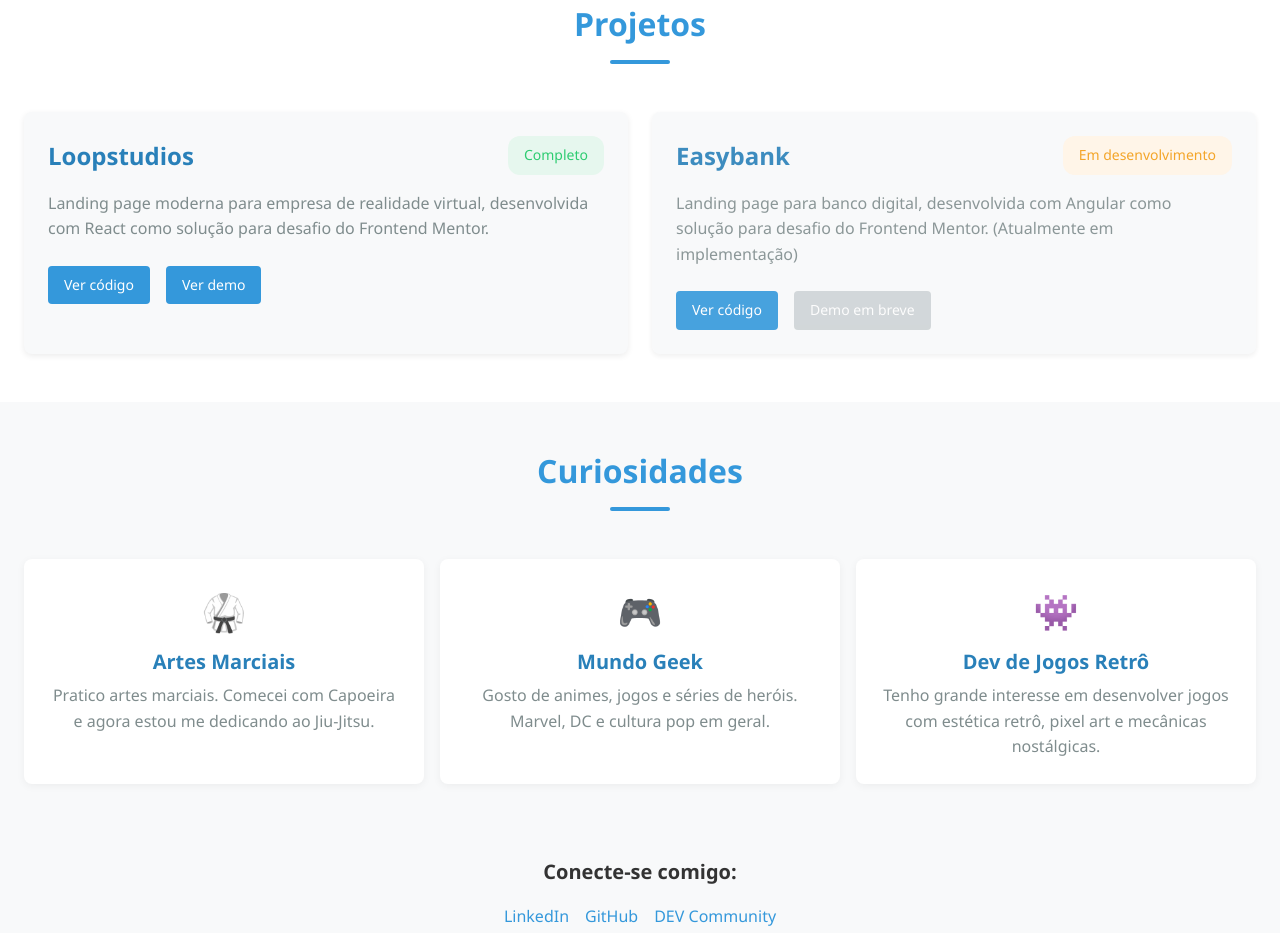
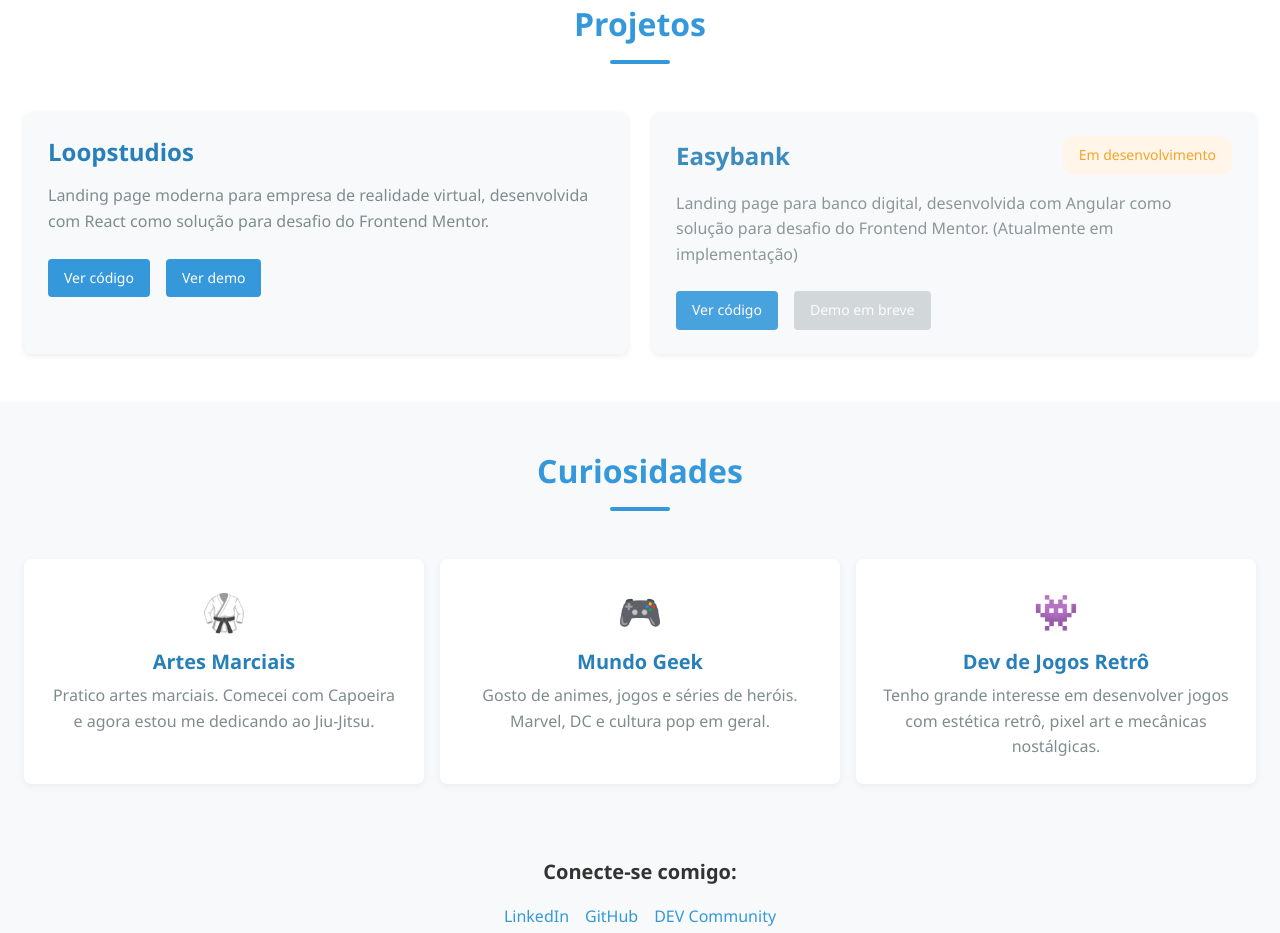
Before and after one commit to aldiney-moreira/dev-portfolio, a website built with Vite: page index.html in a window 1280 px wide. Shown: the part 1200-2133 px from the top of the page. Built offline with nearby package versions, Linux system fonts and the light colour scheme.

Commit message:
fix: remove completed status from project card

```diff
--- a/index.html
+++ b/index.html
@@ -134,7 +134,6 @@
           <article class="project-card">
             <div class="project-card__header">
               <h3 class="project-card__title">Loopstudios</h3>
-              <span class="project-card__status project-card__status--completed">Completo</span>
             </div>
             <p class="project-card__description">Landing page moderna para empresa de realidade virtual, desenvolvida com React como solução para desafio do Frontend Mentor.</p>
             <div class="project-card__links">
```
